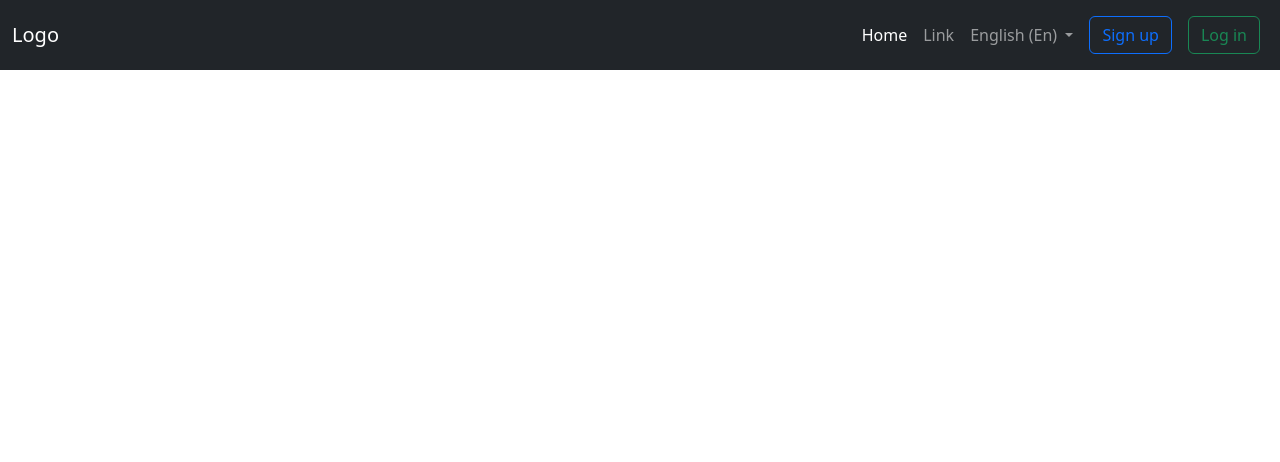
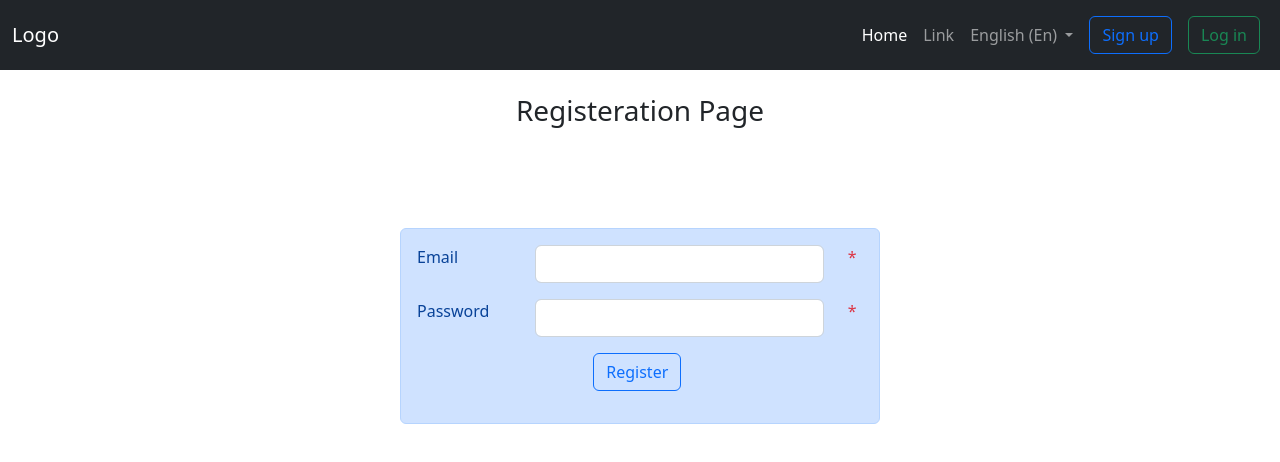
Before and after one commit to DonyaElbanna/ng-gallery-app, an Angular app: page /signup in a window 1280 px wide. Before the commit this address led to /. Shown: the top 462 px of the page. Built offline with nearby package versions, Linux system fonts and the light colour scheme.

Commit message:
register user

```diff
--- a/src/app/app-routing.module.ts
+++ b/src/app/app-routing.module.ts
@@ -5,9 +5,12 @@ import { DetailsComponent } from './components/details/details.component';
 import { PhotosComponent } from './components/photos/photos.component';
 import { LoginComponent } from './components/login/login.component';
 import { authGuard } from './auth/auth.guard';
+import { SignupComponent } from './components/signup/signup.component';
 
 const routes: Routes = [
+  { path: '', redirectTo: '', pathMatch: 'full' },
   { path: '', component: LoginComponent },
+  { path: 'signup', component: SignupComponent },
   { path: 'users', component: HomeComponent, canActivate: [authGuard] },
   {
     path: 'users/:userId',
--- a/src/app/app.module.ts
+++ b/src/app/app.module.ts
@@ -10,6 +10,7 @@ import { DetailsComponent } from './components/details/details.component';
 import { AppRoutingModule } from './app-routing.module';
 import { PhotosComponent } from './components/photos/photos.component';
 import { LoginComponent } from './components/login/login.component';
+import { SignupComponent } from './components/signup/signup.component';
 
 @NgModule({
   declarations: [
@@ -19,6 +20,7 @@ import { LoginComponent } from './components/login/login.component';
     DetailsComponent,
     PhotosComponent,
     LoginComponent,
+    SignupComponent,
   ],
   imports: [
     BrowserModule,
--- a/src/app/components/header/header.component.html
+++ b/src/app/components/header/header.component.html
@@ -1,6 +1,6 @@
 <nav class="navbar navbar-expand-md navbar-dark bg-dark sticky-top">
   <div class="container-fluid">
-    <a class="navbar-brand" href="/users">Logo</a>
+    <a class="navbar-brand" routerLink="/users">Logo</a>
     <button
       class="navbar-toggler"
       type="button"
@@ -18,10 +18,10 @@
     >
       <ul class="navbar-nav align-items-center">
         <li class="nav-item">
-          <a class="nav-link active" aria-current="page" href="/users">Home</a>
+          <a class="nav-link active" aria-current="page" routerLink="/users">Home</a>
         </li>
         <li class="nav-item">
-          <a class="nav-link" href="/">Link</a>
+          <a class="nav-link" routerLink="/">Link</a>
         </li>
         <li class="nav-item dropdown">
           <a
@@ -39,10 +39,10 @@
           </ul>
         </li>
         <li class="nav-link">
-          <button class="btn btn-outline-primary" type="submit">Sign up</button>
+          <button class="btn btn-outline-primary" type="submit" routerLink="signup">Sign up</button>
         </li>
         <li class="nav-link">
-          <button class="btn btn-outline-success" type="submit">Log in</button>
+          <button class="btn btn-outline-success" type="submit" routerLink="">Log in</button>
         </li>
       </ul>
     </div>
--- a/src/app/components/login/login.component.html
+++ b/src/app/components/login/login.component.html
@@ -49,7 +49,20 @@
       </div>
       <div class="row mb-3">
         <div class="col-3 m-auto">
-        <button class="btn btn-outline-primary" type="button" (click)="login()">
+          <button
+            class="btn btn-outline-primary"
+            type="button"
+            routerLink="signup"
+          >
+            Register
+          </button>
+        </div>
+        <div class="col-3 m-auto">
+          <button
+            class="btn btn-primary"
+            type="button"
+            (click)="login()"
+          >
             Login
           </button>
         </div>
@@ -65,20 +78,20 @@
     role="alert"
     *ngIf="!closed"
   >
-    <span >All fields marked with an asterisk are required!</span>
+    <span>All fields marked with an asterisk are required!</span>
 
     <button type="button" class="btn-close" (click)="closed = true"></button>
   </div>
 </div>
 
-<div *ngIf="!authed">
+<div *ngIf="!registered">
   <div
     class="alert alert-danger d-flex justify-content-between w-50 position-absolute top-0 start-50 translate-middle-x"
     style="margin-top: 143px"
     role="alert"
     *ngIf="!closed"
   >
-    <span>Invalid Credentials!</span>
+    <span>Invalid Credentials, you need to sign up first!</span>
 
     <button type="button" class="btn-close" (click)="closed = true"></button>
   </div>
--- a/src/app/components/login/login.component.ts
+++ b/src/app/components/login/login.component.ts
@@ -1,4 +1,4 @@
-import { Component, OnInit } from '@angular/core';
+import { Component } from '@angular/core';
 import { FormGroup, FormControl, Validators } from '@angular/forms';
 import { Router } from '@angular/router';
 import { SiteUsersService } from '../../services/site-users.service';
@@ -15,7 +15,7 @@ export class LoginComponent {
   closed = false;
   registeredUsers: any;
   authedUser: any;
-  authed = true;
+  registered = true;
 
   validation = new FormGroup({
     email: new FormControl(null, [
@@ -57,17 +57,22 @@ export class LoginComponent {
         authedUser.password == this.validation.controls.password.value
     );
 
+    // valid input and user is registered
     if (this.validation.valid && this.authedUser.length) {
       this.router.navigate(['/users']);
-    } else if (
+    }
+    // not valid inputs
+    else if (
       !this.validation.valid ||
       !this.validation.controls.email.value ||
       !this.validation.controls.password.value
     ) {
       this.check = false;
       this.closed = false;
-    } else if (this.authedUser.length == 0) {
-      this.authed = false;
+    }
+    // valid inputs but user isn't registered
+    else if (this.authedUser.length == 0) {
+      this.registered = false;
     }
   }
 }
--- /dev/null
+++ b/src/app/components/signup/signup.component.html
@@ -0,0 +1,76 @@
+<h3 class="my-4 text-center">Registeration Page</h3>
+<div
+  class="container alert alert-primary"
+  style="width: 30rem; margin-top: 100px"
+>
+  <form [formGroup]="validation">
+    <div class="row mb-3">
+      <div class="col-3">
+        <label class="form-label">Email</label>
+      </div>
+      <div class="col-8">
+        <input
+          type="text"
+          formControlName="email"
+          [ngClass]="
+            validEmail()
+              ? 'form-control border border-success border-3'
+              : validation.controls.email.value
+              ? 'form-control border border-danger border-3'
+              : 'form-control'
+          "
+        />
+      </div>
+      <div class="col-1">
+        <span class="text-danger">*</span>
+      </div>
+    </div>
+    <div class="row mb-3">
+      <div class="col-3">
+        <label class="form-label">Password</label>
+      </div>
+      <div class="col-8">
+        <input
+          type="password"
+          class="form-control"
+          formControlName="password"
+          [ngClass]="
+            validPass()
+              ? 'form-control border border-success border-3'
+              : validation.controls.password.value
+              ? 'form-control border border-danger border-3'
+              : 'form-control'
+          "
+        />
+      </div>
+      <div class="col-1">
+        <span class="text-danger">*</span>
+      </div>
+    </div>
+    <div class="row mb-3">
+      <div class="col-3 m-auto">
+        <button
+          class="btn btn-outline-primary"
+          type="button"
+          (click)="signup()"
+        >
+          Register
+        </button>
+      </div>
+    </div>
+  </form>
+</div>
+
+
+<div *ngIf="!check">
+  <div
+    class="alert alert-danger d-flex justify-content-between w-35 position-absolute top-0 start-50 translate-middle-x"
+    style="margin-top: 143px"
+    role="alert"
+    *ngIf="!closed"
+  >
+    <span>All fields marked with an asterisk are required!</span>
+
+    <button type="button" class="btn-close" (click)="closed = true"></button>
+  </div>
+</div>
--- /dev/null
+++ b/src/app/components/signup/signup.component.ts
@@ -0,0 +1,49 @@
+import { Component } from '@angular/core';
+import { FormGroup, FormControl, Validators } from '@angular/forms';
+import { SiteUsersService } from '../../services/site-users.service';
+import { Router } from '@angular/router';
+
+@Component({
+  selector: 'app-signup',
+  templateUrl: './signup.component.html',
+  styleUrls: ['./signup.component.css'],
+})
+export class SignupComponent {
+  constructor(public SService: SiteUsersService, public router: Router) {}
+
+  validation = new FormGroup({
+    email: new FormControl(null, [
+      Validators.required,
+      Validators.pattern('^[A-Za-z0-9._%+-]+@[A-Za-z0-9.-]+\\.[A-Za-z]{2,4}$'),
+    ]),
+    password: new FormControl(null, [Validators.required]),
+  });
+
+  check = true;
+  closed = false;
+  user: any;
+
+  // returns true if valid email
+  validEmail() {
+    return this.validation.controls.email.valid;
+  }
+
+  // returns true if valid password
+  validPass() {
+    return this.validation.controls.password.valid;
+  }
+
+  // registers new users to redirect them to home page
+  signup() {
+    if (this.validation.valid) {
+      this.user = this.validation.value;
+      this.user.id = new Date().valueOf();
+      this.SService.addUser(this.user).subscribe();
+      this.router.navigate(['/users']);
+      // console.log(this.user);
+    } else {
+      this.check = false;
+      this.closed = false;
+    }
+  }
+}
```
Also changed, not shown: src/app/data/users.json (+8 -0 lines), src/app/components/signup/signup.component.css (added). Lines whose indentation alone changed are shown as unchanged.
